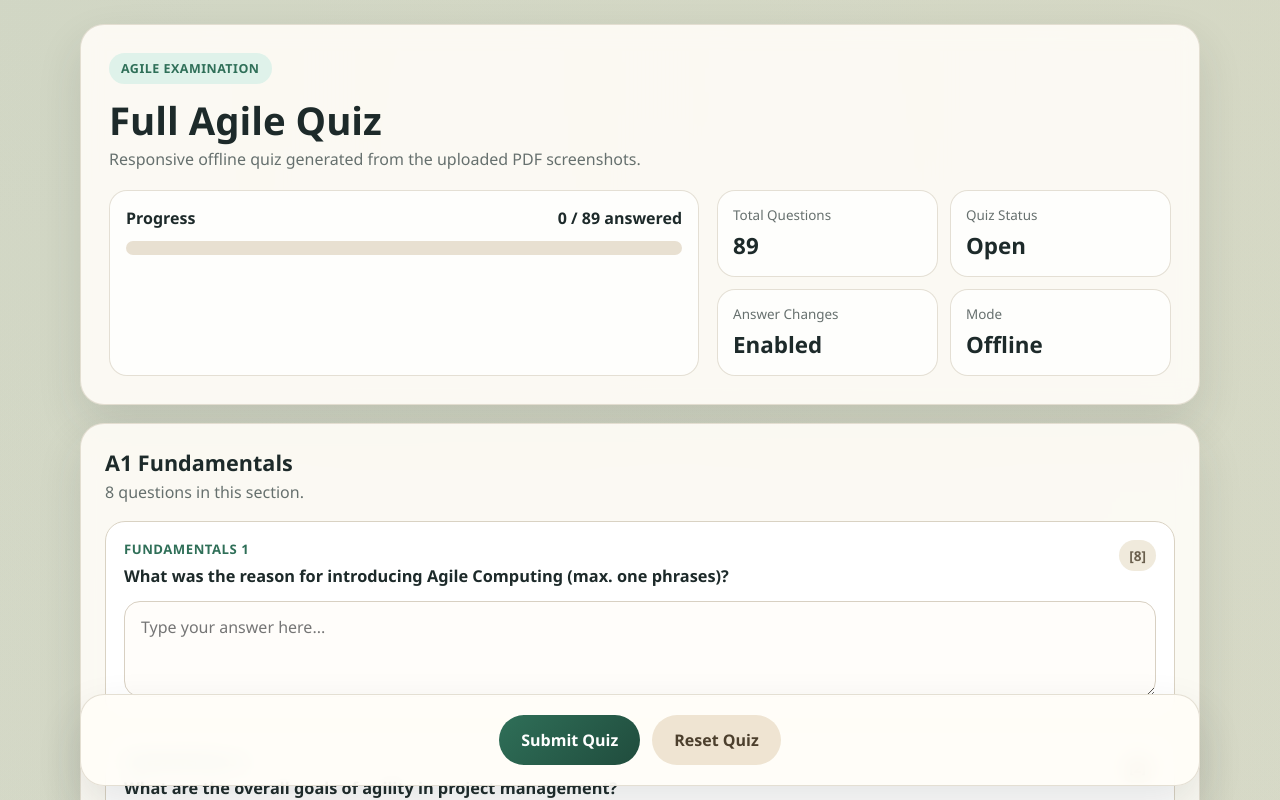
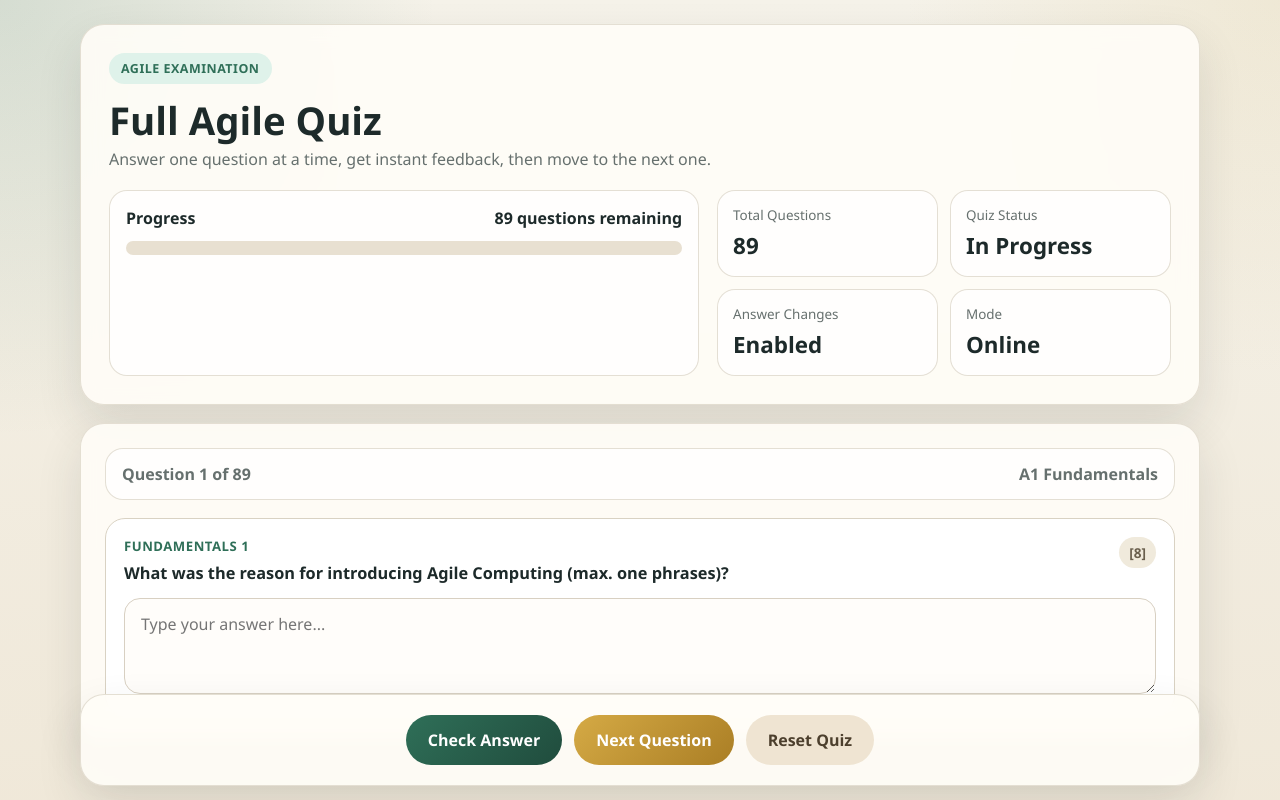
Before and after one commit to Shashiawari/Agile-Examination-, a plain HTML site: page index.html in a window 1280 px wide. Both pictures are taken after a click on the button "Reset Quiz". Shown: the top 800 px of the page. Drawn offline with Linux system fonts and the light colour scheme.

```diff
--- a/index.html
+++ b/index.html
@@ -41,7 +41,7 @@
 
     .hero,
     .results,
-    .section-block,
+    .quiz-stage,
     .actions {
       background: rgba(255, 253, 248, 0.9);
       backdrop-filter: blur(10px);
@@ -168,19 +168,9 @@
       border: 1px solid rgba(217, 210, 195, 0.8);
     }
 
-    .section-block {
+    .quiz-stage {
       padding: 24px;
       margin-bottom: 18px;
-    }
-
-    .section-title {
-      margin: 0 0 4px;
-      font-size: 1.35rem;
-    }
-
-    .section-subtitle {
-      margin: 0 0 18px;
-      color: var(--muted);
     }
 
     .question {
@@ -202,6 +192,7 @@
     }
 
     .question:last-child { margin-bottom: 0; }
+    .question.hidden { display: none; }
 
     .question-head {
       display: flex;
@@ -339,9 +330,28 @@
       color: #fff;
     }
 
+    .next-btn {
+      background: linear-gradient(135deg, #d5aa45, #aa7e25);
+      color: #fff;
+    }
+
     .reset-btn {
       background: #efe4d2;
       color: #4c3f2d;
+    }
+
+    .meta-strip {
+      display: flex;
+      justify-content: space-between;
+      gap: 12px;
+      align-items: center;
+      margin-bottom: 18px;
+      padding: 14px 16px;
+      border-radius: 18px;
+      background: rgba(255, 255, 255, 0.78);
+      border: 1px solid rgba(217, 210, 195, 0.7);
+      color: var(--muted);
+      font-weight: 700;
     }
 
     @media (max-width: 860px) {
@@ -370,12 +380,12 @@
     <section class="hero">
       <div class="eyebrow">Agile Examination</div>
       <h1>Full Agile Quiz</h1>
-      <p class="subtitle">Responsive offline quiz generated from the uploaded PDF screenshots.</p>
+      <p class="subtitle">Answer one question at a time, get instant feedback, then move to the next one.</p>
       <div class="hero-grid">
         <div class="meter">
           <div class="meter-head">
             <span>Progress</span>
-            <span id="progressText">0 / 89 answered</span>
+            <span id="progressText">89 questions remaining</span>
           </div>
           <div class="progress-bar">
             <div class="progress-fill" id="progressFill"></div>
@@ -396,7 +406,7 @@
           </div>
           <div class="stat">
             <div class="stat-label">Mode</div>
-            <div class="stat-value">Offline</div>
+            <div class="stat-value">Online</div>
           </div>
         </div>
       </div>
@@ -405,7 +415,7 @@
     <section class="results hidden" id="results">
       <div class="eyebrow">Results</div>
       <h2 style="margin:16px 0 6px;">Quiz Evaluation</h2>
-      <p class="subtitle" id="resultsSummary">Submit the quiz to see your score.</p>
+      <p class="subtitle" id="resultsSummary">Finish the quiz to see your final score.</p>
       <div class="results-grid">
         <div class="result-box"><div class="stat-label">Total Correct</div><div class="stat-value" id="totalCorrect">0</div></div>
         <div class="result-box"><div class="stat-label">Total Wrong</div><div class="stat-value" id="totalWrong">0</div></div>
@@ -414,10 +424,17 @@
       </div>
     </section>
 
-    <main id="quiz"></main>
+    <main class="quiz-stage" id="quiz">
+      <div class="meta-strip">
+        <span id="questionPosition">Question 1 of 89</span>
+        <span id="sectionPosition">Section</span>
+      </div>
+      <div id="questionHost"></div>
+    </main>
 
     <div class="actions">
-      <button class="submit-btn" id="submitBtn" type="button">Submit Quiz</button>
+      <button class="submit-btn" id="checkBtn" type="button">Check Answer</button>
+      <button class="next-btn" id="nextBtn" type="button" disabled>Next Question</button>
       <button class="reset-btn" id="resetBtn" type="button">Reset Quiz</button>
     </div>
   </div>
@@ -605,18 +622,32 @@
       }
     ];
 
-    const quizContainer = document.getElementById("quiz");
+    const questionHost = document.getElementById("questionHost");
     const resultsEl = document.getElementById("results");
     const progressText = document.getElementById("progressText");
     const progressFill = document.getElementById("progressFill");
     const quizStatus = document.getElementById("quizStatus");
     const changesStatus = document.getElementById("changesStatus");
-    const submitBtn = document.getElementById("submitBtn");
+    const questionPosition = document.getElementById("questionPosition");
+    const sectionPosition = document.getElementById("sectionPosition");
+    const checkBtn = document.getElementById("checkBtn");
+    const nextBtn = document.getElementById("nextBtn");
     const resetBtn = document.getElementById("resetBtn");
     const totalQuestionCount = sections.reduce((sum, section) => sum + section.questions.length, 0);
     document.getElementById("totalQuestions").textContent = totalQuestionCount;
 
-    let submitted = false;
+    const flatQuestions = sections.flatMap(section =>
+      section.questions.map(question => ({
+        ...question,
+        sectionTitle: section.title,
+        sectionCode: section.code
+      }))
+    );
+
+    let currentIndex = 0;
+    let checkedCurrent = false;
+    let score = { correct: 0, wrong: 0 };
+    let completed = false;
 
     function normalizeText(value) {
       return value
@@ -628,33 +659,46 @@
         .trim();
     }
 
-    function renderQuiz() {
-      quizContainer.innerHTML = "";
-      sections.forEach((section, sectionIndex) => {
-        const sectionEl = document.createElement("section");
-        sectionEl.className = "section-block";
-        sectionEl.innerHTML = `
-          <h2 class="section-title">${section.code} ${section.title}</h2>
-          <p class="section-subtitle">${section.questions.length} question${section.questions.length === 1 ? "" : "s"} in this section.</p>
-        `;
+    function getCorrectAnswerText(question) {
+      if (question.type === "radio") return question.options[question.answer];
+      if (question.type === "checkbox") return question.answer.map(index => question.options[index]).join("; ");
+      return question.answer;
+    }
 
-        section.questions.forEach((question, questionIndex) => {
-          const qId = `q-${sectionIndex}-${questionIndex}`;
-          const article = document.createElement("article");
-          article.className = "question";
-          article.dataset.qid = qId;
-          article.dataset.type = question.type;
+    function updateProgress() {
+      const remaining = totalQuestionCount - currentIndex;
+      const percent = (currentIndex / totalQuestionCount) * 100;
+      progressText.textContent = completed ? "0 questions remaining" : `${remaining} question${remaining === 1 ? "" : "s"} remaining`;
+      progressFill.style.width = `${percent}%`;
+      questionPosition.textContent = completed ? `Completed ${totalQuestionCount} of ${totalQuestionCount}` : `Question ${currentIndex + 1} of ${totalQuestionCount}`;
+      sectionPosition.textContent = completed ? "Quiz finished" : `${flatQuestions[currentIndex].sectionCode} ${flatQuestions[currentIndex].sectionTitle}`;
+      quizStatus.textContent = completed ? "Finished" : "In Progress";
+      changesStatus.textContent = checkedCurrent ? "Locked" : "Enabled";
+    }
+
+    function renderQuestion() {
+      const question = flatQuestions[currentIndex];
+      checkedCurrent = false;
+      nextBtn.disabled = true;
+      nextBtn.textContent = currentIndex === totalQuestionCount - 1 ? "Finish Quiz" : "Next Question";
+      checkBtn.disabled = false;
+      checkBtn.style.opacity = "1";
+      checkBtn.style.cursor = "pointer";
+
+      const wrapper = document.createElement("article");
+      wrapper.className = "question";
+      wrapper.dataset.type = question.type;
 
       const head = document.createElement("div");
       head.className = "question-head";
       head.innerHTML = `
         <div>
-              <div class="q-label">${section.title} ${question.number}</div>
+          <div class="q-label">${question.sectionTitle} ${question.number}</div>
           <div class="q-text">${question.prompt}</div>
         </div>
         <div class="q-points">[${question.points}]</div>
       `;
-          article.appendChild(head);
+      wrapper.appendChild(head);
 
       if (question.type === "radio" || question.type === "checkbox") {
         const optionsWrap = document.createElement("div");
@@ -664,19 +708,18 @@
           label.className = "option";
           label.dataset.optionIndex = optionIndex;
           label.innerHTML = `
-                <input type="${question.type}" name="${qId}" value="${optionIndex}" />
+            <input type="${question.type}" name="current-question" value="${optionIndex}" />
             <span class="option-text">${option}</span>
           `;
           optionsWrap.appendChild(label);
         });
-            article.appendChild(optionsWrap);
+        wrapper.appendChild(optionsWrap);
       } else {
         const textarea = document.createElement("textarea");
         textarea.className = "text-answer";
         textarea.rows = 3;
-            textarea.name = qId;
         textarea.placeholder = "Type your answer here...";
-            article.appendChild(textarea);
+        wrapper.appendChild(textarea);
       }
 
       const feedback = document.createElement("div");
@@ -685,44 +728,11 @@
         <div class="feedback-status"></div>
         <div class="correct-answer-line"></div>
       `;
-          article.appendChild(feedback);
-          sectionEl.appendChild(article);
-        });
+      wrapper.appendChild(feedback);
 
-        quizContainer.appendChild(sectionEl);
-      });
-
-      quizContainer.addEventListener("input", updateProgress);
+      questionHost.innerHTML = "";
+      questionHost.appendChild(wrapper);
       updateProgress();
-    }
-
-    function getQuestionElements() {
-      return Array.from(document.querySelectorAll(".question"));
-    }
-
-    function getCorrectAnswerText(question) {
-      if (question.type === "radio") {
-        return question.options[question.answer];
-      }
-      if (question.type === "checkbox") {
-        return question.answer.map(index => question.options[index]).join("; ");
-      }
-      return question.answer;
-    }
-
-    function isAnswered(questionEl) {
-      const type = questionEl.dataset.type;
-      if (type === "text") {
-        return questionEl.querySelector("textarea").value.trim() !== "";
-      }
-      return Array.from(questionEl.querySelectorAll("input")).some(input => input.checked);
-    }
-
-    function updateProgress() {
-      const answered = getQuestionElements().filter(isAnswered).length;
-      const percent = (answered / totalQuestionCount) * 100;
-      progressText.textContent = `${answered} / ${totalQuestionCount} answered`;
-      progressFill.style.width = `${percent}%`;
     }
 
     function evaluateText(question, userValue) {
@@ -731,20 +741,28 @@
       return accepted.includes(normalizedUser);
     }
 
-    function evaluateQuestion(question, questionEl) {
+    function lockCurrentInputs() {
+      questionHost.querySelectorAll("input, textarea").forEach(el => {
+        el.disabled = true;
+      });
+      changesStatus.textContent = "Locked";
+    }
+
+    function checkCurrentAnswer() {
+      if (checkedCurrent || completed) return;
+
+      const question = flatQuestions[currentIndex];
+      const questionEl = questionHost.querySelector(".question");
       const feedback = questionEl.querySelector(".feedback");
       const status = feedback.querySelector(".feedback-status");
       const answerLine = feedback.querySelector(".correct-answer-line");
-      feedback.classList.add("show");
-      answerLine.textContent = "";
-      questionEl.classList.remove("correct", "wrong");
-      questionEl.querySelectorAll(".option").forEach(option => option.classList.remove("correct-answer", "wrong-answer"));
 
       let isCorrect = false;
 
       if (question.type === "radio") {
         const selected = questionEl.querySelector("input:checked");
-        const selectedIndex = selected ? Number(selected.value) : -1;
+        if (!selected) return;
+        const selectedIndex = Number(selected.value);
         isCorrect = selectedIndex === question.answer;
         questionEl.querySelectorAll(".option").forEach(option => {
           const idx = Number(option.dataset.optionIndex);
@@ -753,6 +771,7 @@
         });
       } else if (question.type === "checkbox") {
         const checked = Array.from(questionEl.querySelectorAll("input:checked")).map(input => Number(input.value)).sort((a, b) => a - b);
+        if (!checked.length) return;
         const correct = [...question.answer].sort((a, b) => a - b);
         isCorrect = JSON.stringify(checked) === JSON.stringify(correct);
         questionEl.querySelectorAll(".option").forEach(option => {
@@ -763,86 +782,76 @@
         });
       } else {
         const userValue = questionEl.querySelector("textarea").value.trim();
+        if (!userValue) return;
         isCorrect = evaluateText(question, userValue);
       }
 
+      feedback.classList.add("show");
       if (isCorrect) {
         questionEl.classList.add("correct");
         status.textContent = "✔ Correct";
         status.className = "feedback-status correct";
+        score.correct += 1;
       } else {
         questionEl.classList.add("wrong");
         status.textContent = "✘ Wrong";
         status.className = "feedback-status wrong";
         answerLine.textContent = `Correct Answer: ${getCorrectAnswerText(question)}`;
+        score.wrong += 1;
       }
 
-      return isCorrect;
+      checkedCurrent = true;
+      lockCurrentInputs();
+      nextBtn.disabled = false;
+      checkBtn.disabled = true;
+      checkBtn.style.opacity = "0.6";
+      checkBtn.style.cursor = "not-allowed";
     }
 
-    function setInputsDisabled(disabled) {
-      document.querySelectorAll("input, textarea").forEach(el => {
-        el.disabled = disabled;
-      });
-      quizStatus.textContent = disabled ? "Submitted" : "Open";
-      changesStatus.textContent = disabled ? "Locked" : "Enabled";
-      submitBtn.disabled = disabled;
-      submitBtn.style.opacity = disabled ? "0.6" : "1";
-      submitBtn.style.cursor = disabled ? "not-allowed" : "pointer";
+    function showResults() {
+      completed = true;
+      const percentage = ((score.correct / totalQuestionCount) * 100).toFixed(2);
+      document.getElementById("totalCorrect").textContent = score.correct;
+      document.getElementById("totalWrong").textContent = score.wrong;
+      document.getElementById("scoreValue").textContent = `${score.correct} / ${totalQuestionCount}`;
+      document.getElementById("percentageValue").textContent = `${percentage}%`;
+      document.getElementById("resultsSummary").textContent = `You answered ${score.correct} correctly and ${score.wrong} incorrectly.`;
+      resultsEl.classList.remove("hidden");
+      resultsEl.scrollIntoView({ behavior: "smooth", block: "start" });
+      questionHost.innerHTML = "";
+      checkBtn.disabled = true;
+      nextBtn.disabled = true;
+      updateProgress();
     }
 
-    function submitQuiz() {
-      if (submitted) return;
-      let totalCorrect = 0;
-      let index = 0;
-
-      sections.forEach(section => {
-        section.questions.forEach(question => {
-          const questionEl = getQuestionElements()[index];
-          if (evaluateQuestion(question, questionEl)) totalCorrect += 1;
-          index += 1;
-        });
-      });
-
-      const totalWrong = totalQuestionCount - totalCorrect;
-      const percentage = ((totalCorrect / totalQuestionCount) * 100).toFixed(2);
-      document.getElementById("totalCorrect").textContent = totalCorrect;
-      document.getElementById("totalWrong").textContent = totalWrong;
-      document.getElementById("scoreValue").textContent = `${totalCorrect} / ${totalQuestionCount}`;
-      document.getElementById("percentageValue").textContent = `${percentage}%`;
-      document.getElementById("resultsSummary").textContent = `You answered ${totalCorrect} correctly and ${totalWrong} incorrectly.`;
-      resultsEl.classList.remove("hidden");
-      resultsEl.scrollIntoView({ behavior: "smooth", block: "start" });
-      submitted = true;
-      setInputsDisabled(true);
+    function goNext() {
+      if (!checkedCurrent || completed) return;
+      currentIndex += 1;
+      if (currentIndex >= totalQuestionCount) {
+        showResults();
+        return;
+      }
+      renderQuestion();
     }
 
     function resetQuiz() {
-      submitted = false;
-      getQuestionElements().forEach(questionEl => {
-        questionEl.classList.remove("correct", "wrong");
-        questionEl.querySelectorAll(".option").forEach(option => option.classList.remove("correct-answer", "wrong-answer"));
-        questionEl.querySelectorAll("input").forEach(input => { input.checked = false; });
-        const textarea = questionEl.querySelector("textarea");
-        if (textarea) textarea.value = "";
-        const feedback = questionEl.querySelector(".feedback");
-        feedback.classList.remove("show");
-        feedback.querySelector(".feedback-status").textContent = "";
-        feedback.querySelector(".correct-answer-line").textContent = "";
-      });
+      currentIndex = 0;
+      checkedCurrent = false;
+      completed = false;
+      score = { correct: 0, wrong: 0 };
       resultsEl.classList.add("hidden");
       document.getElementById("totalCorrect").textContent = "0";
       document.getElementById("totalWrong").textContent = "0";
       document.getElementById("scoreValue").textContent = `0 / ${totalQuestionCount}`;
       document.getElementById("percentageValue").textContent = "0%";
-      document.getElementById("resultsSummary").textContent = "Submit the quiz to see your score.";
-      setInputsDisabled(false);
-      updateProgress();
+      document.getElementById("resultsSummary").textContent = "Finish the quiz to see your final score.";
+      renderQuestion();
       window.scrollTo({ top: 0, behavior: "smooth" });
     }
 
-    renderQuiz();
-    submitBtn.addEventListener("click", submitQuiz);
+    renderQuestion();
+    checkBtn.addEventListener("click", checkCurrentAnswer);
+    nextBtn.addEventListener("click", goNext);
     resetBtn.addEventListener("click", resetQuiz);
   </script>
 </body>
```
Lines whose indentation alone changed are shown as unchanged.
